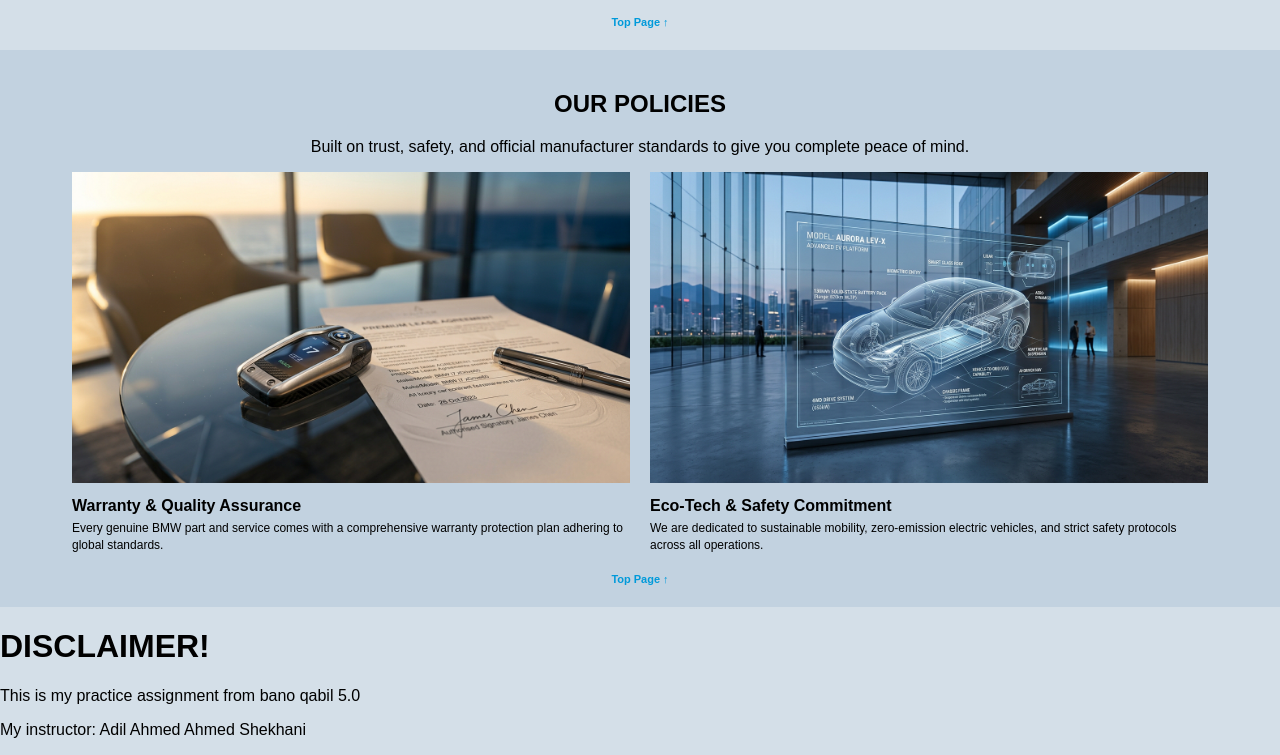
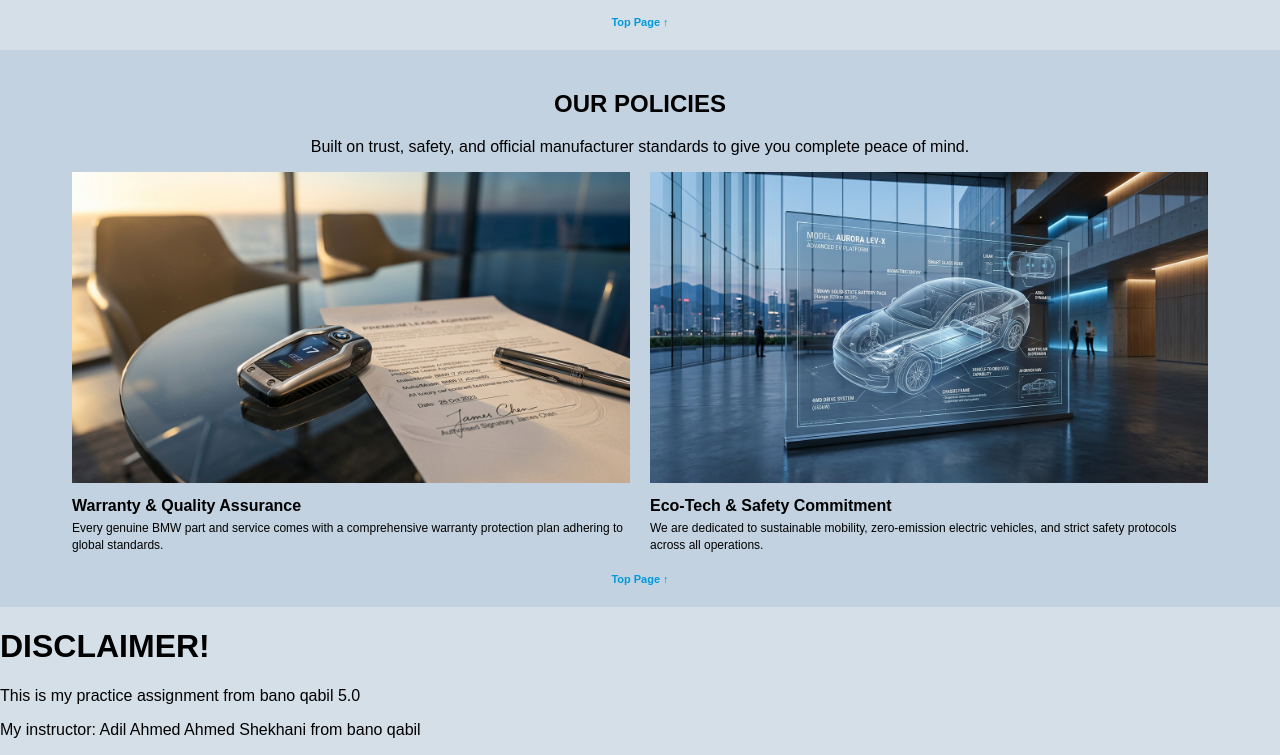
Before and after one commit to Mrhacker66423/Git-Practice, a plain HTML site: page index.html in a window 1280 px wide. Shown: the part 1255-2010 px from the top of the page. Drawn offline with Linux system fonts and the light colour scheme.

Commit message:
Instructor new info

```diff
--- a/index.html
+++ b/index.html
@@ -85,7 +85,7 @@
     </div>
     <H1>DISCLAIMER!</H1>
     <p>This is my practice assignment from bano qabil 5.0</p>
-    <p>My instructor: Adil Ahmed Ahmed Shekhani</p>
+    <p>My instructor: Adil Ahmed Ahmed Shekhani from bano qabil</p>
 
 
 </body>
```
